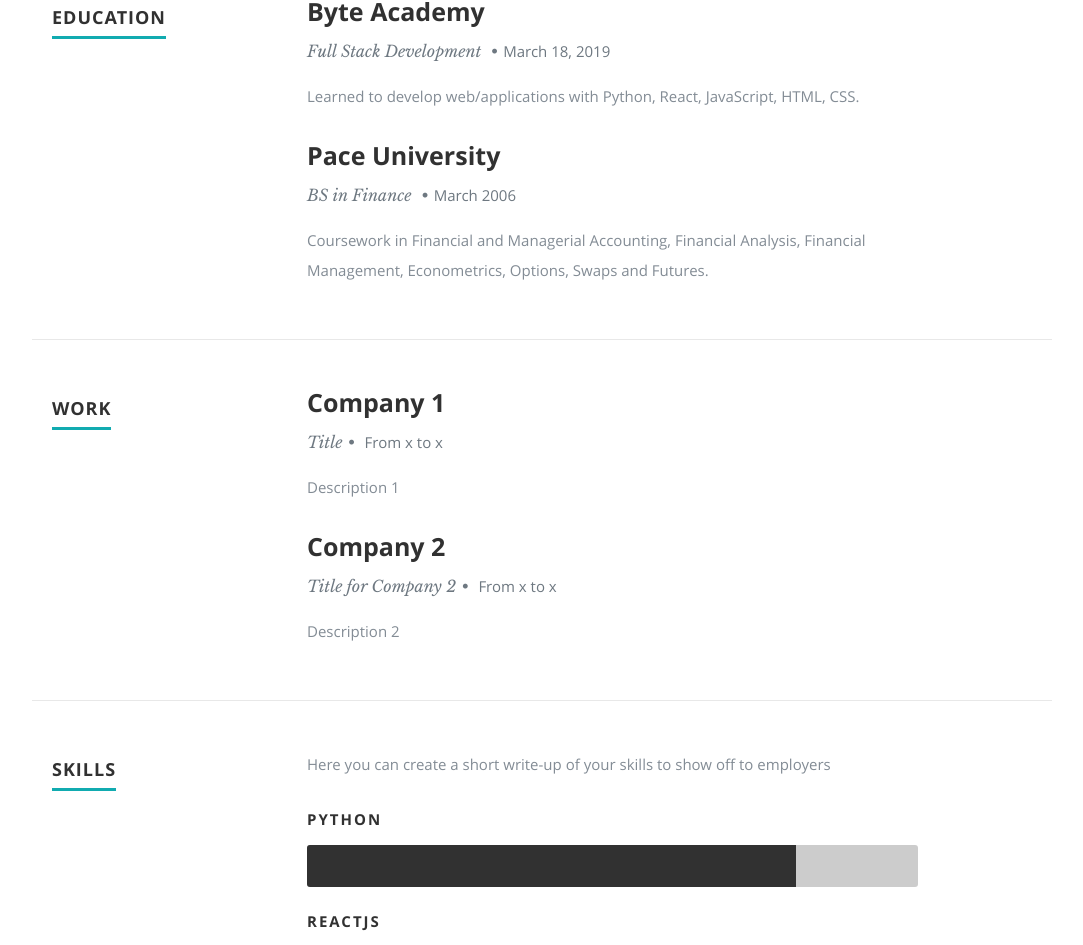
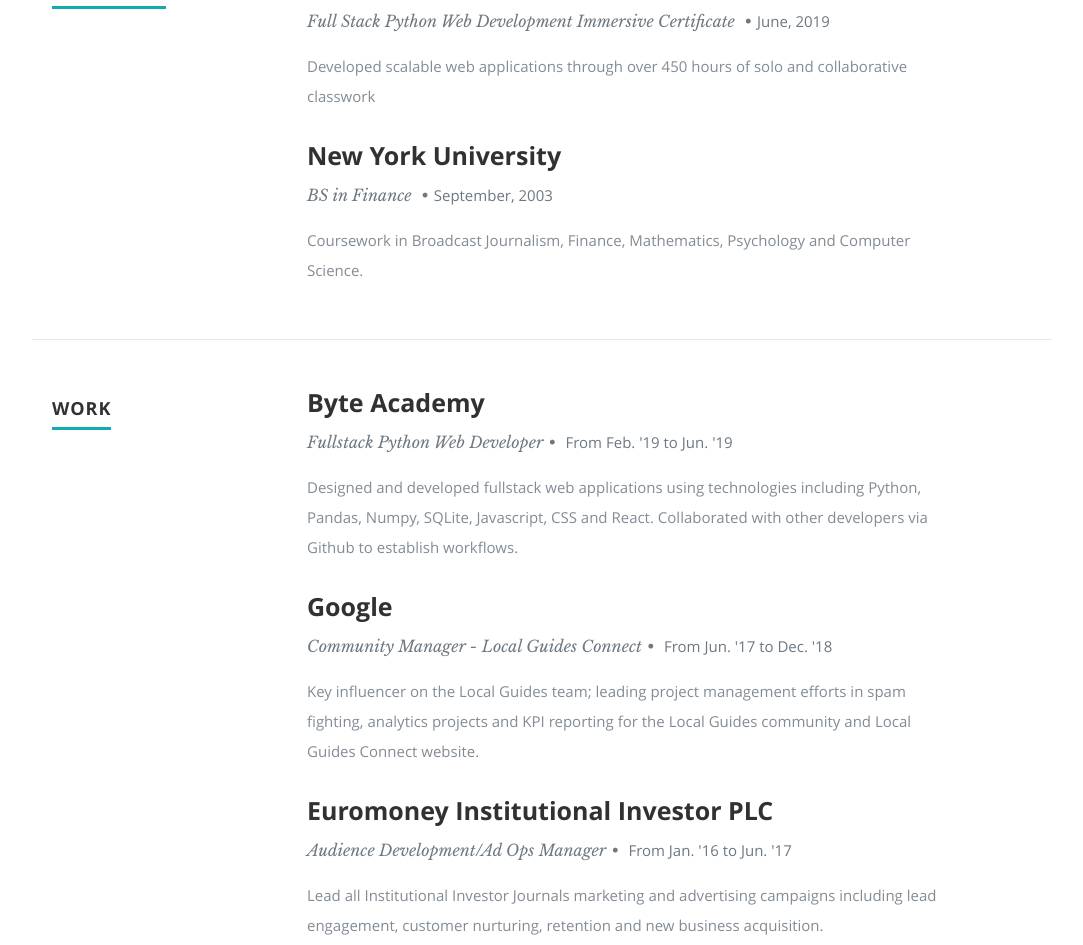
Before and after one commit to brucemolinanyc/Resume, a React (Create React App) app in the folder resume/: page / in a window 1280 px wide. Shown: the part 1589-2534 px from the top of the page, without its empty margins (98-1181 px from the left). Built offline with nearby package versions, Linux system fonts and the light colour scheme.

Commit message:
updated footer, header, images

```diff
--- a/resume/public/css/layout.css
+++ b/resume/public/css/layout.css
@@ -33,7 +33,7 @@
    height: 800px;
    min-height: 500px;
    width: 100%;
-   background: #161415 url(../images/header-background.jpg) no-repeat top center;
+   background: #161415 url(https://media.giphy.com/media/xTiTnxpQ3ghPiB2Hp6/giphy.gif) no-repeat top center;
    background-size: cover !important;
 	-webkit-background-size: cover !important;
    text-align: center;
@@ -52,7 +52,7 @@
    vertical-align: middle;
    margin: 0 auto;
    width: 85%;
-   padding-bottom: 30px;s
+   padding-bottom: 30px;
    text-align: center;
 }
 
@@ -95,7 +95,7 @@
    padding: 0;
 }
 header .social li a { color: #fff; }
-header .social li a:hover { color: #11ABB0; }
+header .social li a:hover { color:#F06000 }
 
 /* scrolldown link */
 header .scrolldown a {
@@ -207,8 +207,8 @@
 }
 #about .profile-pic {
    position: relative;
-   width: 120px;
-   height: 120px;
+   width: 150px;
+   height: 150px;
    border-radius: 100%;
 }
 #about .contact-details { width: 41.66667%; }
--- a/resume/public/index.html
+++ b/resume/public/index.html
@@ -12,7 +12,7 @@
     <link rel="stylesheet" href="%PUBLIC_URL%/css/magnific-popup.css">
 
 
-    <title>Greg Stannard Development</title>
+    <title>Bruce Molina Development</title>
   </head>
 
   <body>
--- a/resume/public/resumeData.json
+++ b/resume/public/resumeData.json
@@ -2,9 +2,9 @@
   "main": {
     "name":"Bruce Molina",
     "occupation":"Full Stack Web Developer/Programmer",
-    "description":"An analytical and adaptable Web Designer seeking a Backend Developer position that will allow me to utilize scripting languages like Python, Ruby and Node.JS to deliver complex web applications and seamless solutions for end-users.",
+    "description":"I am an analytical and adaptable Web Designer seeking a Backend Developer position that will allow me to utilize scripting languages like Python, Ruby and Node.JS to deliver complex web applications and seamless solutions for end-users.",
     "image":"profilepic.jpg",
-    "bio":"Born and raised in NYC, I grew up around technology.  My father ran a web development company when I was around 12 and have been a computer-geek ever since (and proud of it).  I am also a mechanical keyboard enthusiast.  I build and use my creations as tools to enhance my development skills.  You can see some of the keyboards I have built in in the Project section of my website.  As far as web programming/development, I am mainly proficient in Python, JavaScript/React HTML and CSS.  I regularly use them as well as other modules/libraries such as MatPlotLib, Pandas, Numpy and Seaborn.  I have also been studying Sentiment Analysis, and my LivingNovel.io application puts python modules such as NLTK and Vader to great use.",
+    "bio":"Born and raised in NYC, I grew up around technology.  My father was an engineer who built small machines and computers and I was always intrigued by his ingenuity in learning new tech. Through my father, I inherited a passion for tech as well as discipline and a keen attention to detail which has flourished through web development. Through code, I get to flex my brain in the most rewarding way! I find myself hooked on the challenge and the rewards of solving problems elegantly and algorithmically. I am mainly proficient in Python, JavaScript/React HTML and CSS.  I regularly use these as well as other modules/libraries such as Pandas, and Numpy.",
     "contactmessage":"Here is where you should write your message to readers to have them get in contact with you.",
     "email": "bruce.d.molina@gmail.com",
     "phone": "917-576-9762",
@@ -44,39 +44,45 @@
     "education":[
       {
         "school":"Byte Academy",
-        "degree":"Full Stack Development",
-        "graduated":"March 18, 2019",
-        "description":"Learned to develop web/applications with Python, React, JavaScript, HTML, CSS."
+        "degree":"Full Stack Python Web Development Immersive Certificate",
+        "graduated":"June, 2019",
+        "description":"Developed scalable web applications through over 450 hours of solo and collaborative classwork"
       },
       {
-        "school":"Pace University",
+        "school":"New York University",
         "degree":"BS in Finance",
-        "graduated":"March 2006",
-        "description":"Coursework in Financial and Managerial Accounting, Financial Analysis, Financial Management, Econometrics, Options, Swaps and Futures."
+        "graduated":"September, 2003",
+        "description":"Coursework in Broadcast Journalism, Finance, Mathematics, Psychology and Computer Science."
       }
     ],
     "work":[
       {
-        "company":"Company 1",
-        "title":"Title",
-        "years":"From x to x",
-        "description":"Description 1"
+        "company":"Byte Academy",
+        "title":"Fullstack Python Web Developer",
+        "years":"From Feb. '19 to Jun. '19",
+        "description":"Designed and developed fullstack web applications using technologies including Python, Pandas, Numpy, SQLite, Javascript, CSS and React. Collaborated with other developers via Github to establish workflows."
       },
       {
-        "company":"Company 2",
-        "title":"Title for Company 2",
-        "years":"From x to x",
-        "description":"Description 2"
+        "company":"Google",
+        "title":"Community Manager - Local Guides Connect",
+        "years":"From Jun. '17 to Dec. '18",
+        "description":"Key influencer on the Local Guides team; leading project management efforts in spam fighting, analytics projects and KPI reporting for the Local Guides community and Local Guides Connect website."
+      },
+      {
+        "company":"Euromoney Institutional Investor PLC",
+        "title":"Audience Development/Ad Ops Manager",
+        "years":"From Jan. '16 to Jun. '17",
+        "description":"Lead all Institutional Investor Journals marketing and advertising campaigns including lead engagement, customer nurturing, retention and new business acquisition."
       }
     ],
     "skills":[
       {
         "name":"Python",
-        "level":"80%"
+        "level":"70%"
       },
       {
         "name":"ReactJs",
-        "level":"60%"
+        "level":"80%"
       },
       {
         "name":"JavaScript",
@@ -88,47 +94,43 @@
       },
       {
         "name":"HTML5",
-        "level":"80%"
+        "level":"60%"
       },
       {
         "name":"CSS",
-        "level":"90%"
-      },
-      {
-        "name":"Illustrator/Photoshop",
-        "level":"85%"
+        "level":"40%"
       }
     ]
   },
   "portfolio":{
     "projects": [
       {
-        "title":"LivingNovel.io",
-        "category":"Sentiment Analysis",
+        "title":"Terminal Trader",
+        "category":"Stock Market Analysis",
         "image":"livingnovel.png",
         "url":""
       },
       {
-        "title":"Fury Fighting Gear",
-        "category":"(offline now) A fighting gear company I started",
+        "title":"PoliDex",
+        "category":"Voter Registration",
         "image":"fury-fighting-gear.jpg",
         "url":"http://www.timbakerdev.com"
       },
       {
-        "title":"Original Thai Food",
-        "category":"Website I built for a restaurant I like in Thailand",
+        "title":"Vivify",
+        "category":"Small Business Assistant",
         "image":"original-thai-food.jpg",
         "url":"http://www.timbakerdev.com/originalthaifood.github.io"
       },
       {
-        "title":"Resume Website",
-        "category":"A React based resume website template",
-        "image":"resume-website.jpg",
-        "url":"http://www.timbakerdev.com"
+        "title":"Expensify",
+        "category":"Expense tracker",
+        "image":"smirkspace.jpg",
+        "url":"http://www.smirkspace.com"
       },
       {
-        "title":"Smirkspace",
-        "category":"(MVP Only) A React and Meteor based chat University project.",
+        "title":"Indecision",
+        "category":"Manage your to-do list",
         "image":"smirkspace.jpg",
         "url":"http://www.smirkspace.com"
       }
--- a/resume/src/App.js
+++ b/resume/src/App.js
@@ -50,7 +50,6 @@
         <About data={this.state.resumeData.main}/>
         <Resume data={this.state.resumeData.resume}/>
         <Portfolio data={this.state.resumeData.portfolio}/>
-        <Testimonials data={this.state.resumeData.testimonials}/>
         <Contact data={this.state.resumeData.main}/>
         <Footer data={this.state.resumeData.main}/>
       </div>
--- a/resume/src/Components/Footer.js
+++ b/resume/src/Components/Footer.js
@@ -19,7 +19,7 @@
            </ul>
 
            <ul className="copyright">
-              <li>&copy; Copyright 2017 Tim Baker</li>
+              <li>&copy; Copyright 2019 Bruce Molina</li>
               <li>Design by <a title="Styleshout" href="http://www.styleshout.com/">Styleshout</a></li>
            </ul>
 
--- a/resume/src/Components/Header.js
+++ b/resume/src/Components/Header.js
@@ -35,7 +35,7 @@
       <div className="row banner">
          <div className="banner-text">
             <h1 className="responsive-headline">I'm {name}.</h1>
-            <strong><h3>I'm a {city} based <span>{occupation}</span>. {description}.</h3></strong>
+            <strong><h3>{city} based <span>{occupation}</span>. {description}.</h3></strong>
             <hr />
             <ul className="social">
                {networks}
```
Also changed, not shown: resume/public/images/profilepic.jpg.
